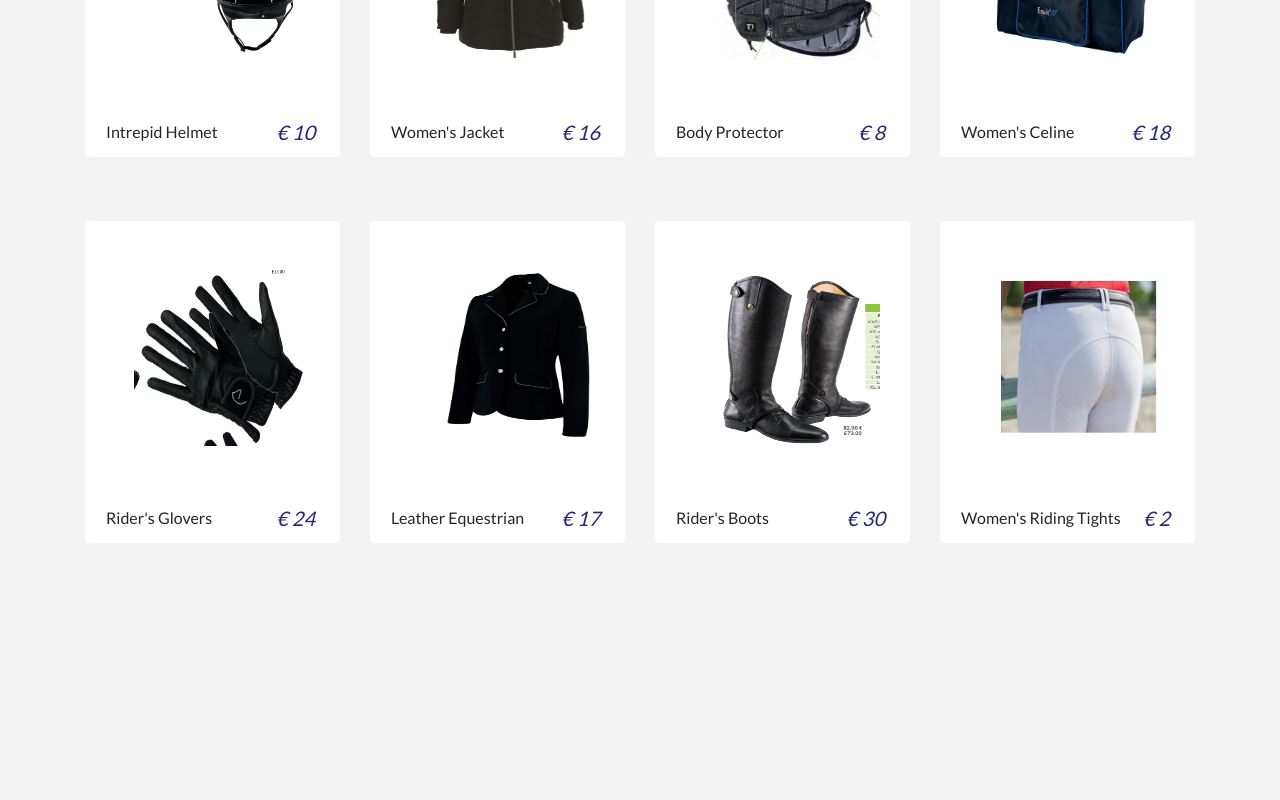
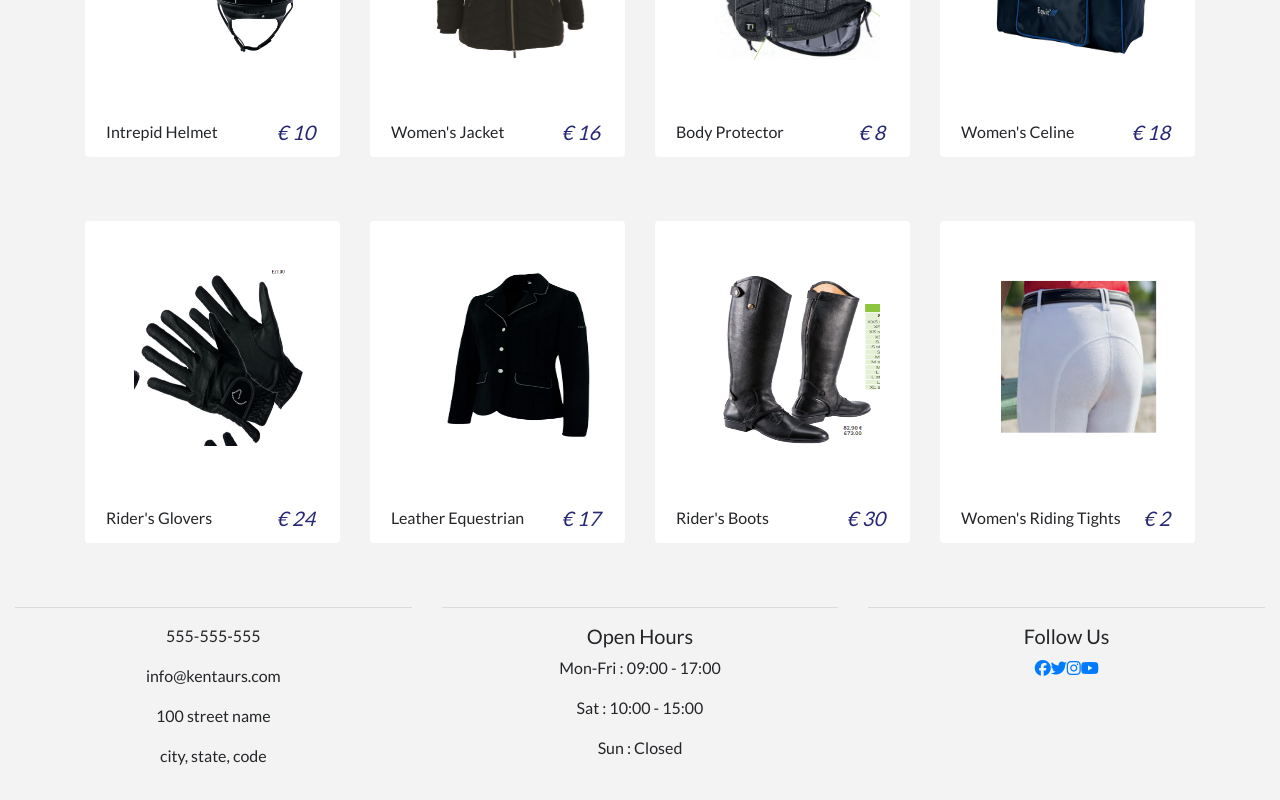
Before and after one commit to Bassa00/shopping-cart, a React (Create React App) app: page / in a window 1280 px wide. Shown: the part 2435-3235 px from the top of the page. Before the commit the page ends 3010 px from the top, so only its background shows below. Built offline with nearby package versions, Linux system fonts and the light colour scheme.

Commit message:
add fotter

```diff
--- a/src/components/pages/ProductList.js
+++ b/src/components/pages/ProductList.js
@@ -4,7 +4,8 @@ import Product from './Product'
 import { ProductConsumer } from '../subs/Context';
 import Slider from '../subs/Slider';
 import Welcome from '../subs/Welcome';
-import Cards from '../subs/Cards'
+import Cards from '../subs/Cards';
+import Footer from '../subs/Footer';
 
 export default class ProductList extends Component {
   // state = {
@@ -38,6 +39,7 @@ export default class ProductList extends Component {
             </div>
           </div>
         </div>
+        <Footer/>
       </React.Fragment>
     )
   }
--- /dev/null
+++ b/src/components/subs/Footer.js
@@ -0,0 +1,36 @@
+import React, { Component } from 'react'
+
+export default class Footer extends Component {
+    render() {
+        return (
+            <React.Fragment>
+                <div className="container-fluid padding">
+                    <div className="row text-center">
+                        <div className="col-md-4">
+                            <hr className="light" />
+                                <p>555-555-555</p>
+                                <p>info@kentaurs.com</p>
+                                <p>100 street name</p>
+                                <p>city, state, code</p>
+                        </div>
+                        <div className="col-md-4">
+                            <hr className="light" />
+                            <h5>Open Hours</h5>
+                            <p>Mon-Fri : 09:00 - 17:00</p>
+                            <p>Sat : 10:00 - 15:00 </p>
+                            <p>Sun : Closed </p>
+                        </div>
+                        <div className="col-md-4">
+                            <hr className="light" />
+                            <h5>Follow Us</h5>
+                            <a href="/"><i className="fab fa-facebook"></i></a>
+                            <a href="/"><i className="fab fa-twitter"></i></a>
+                            <a href="/"><i className="fab fa-instagram"></i></a>
+                            <a href="/"><i className="fab fa-youtube"></i></a>
+                        </div>
+                    </div>
+                </div>
+            </React.Fragment>
+        )
+    }
+}
```
